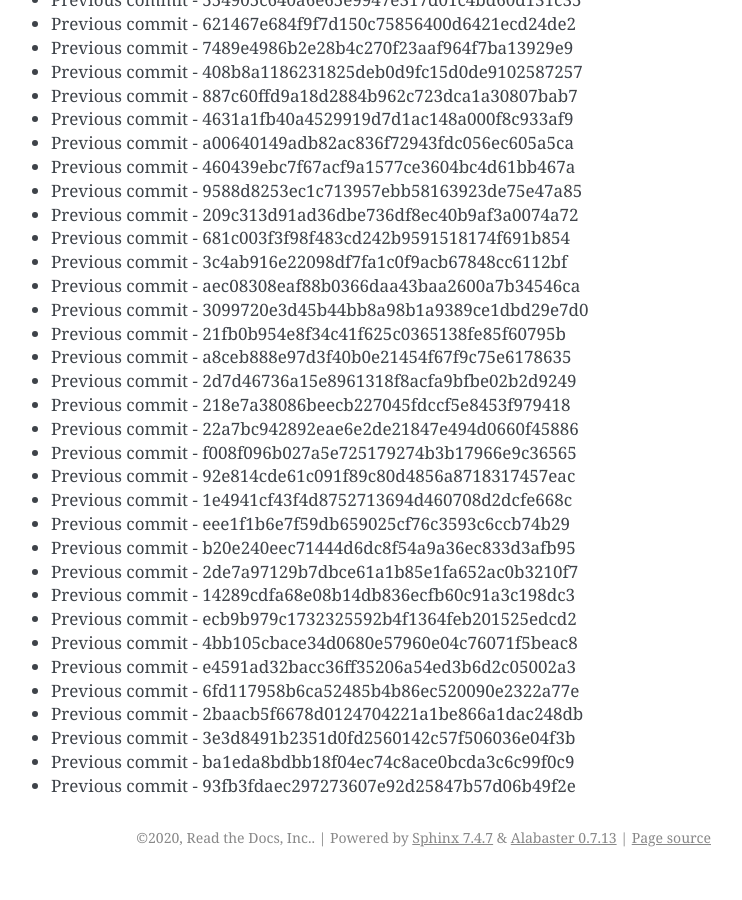
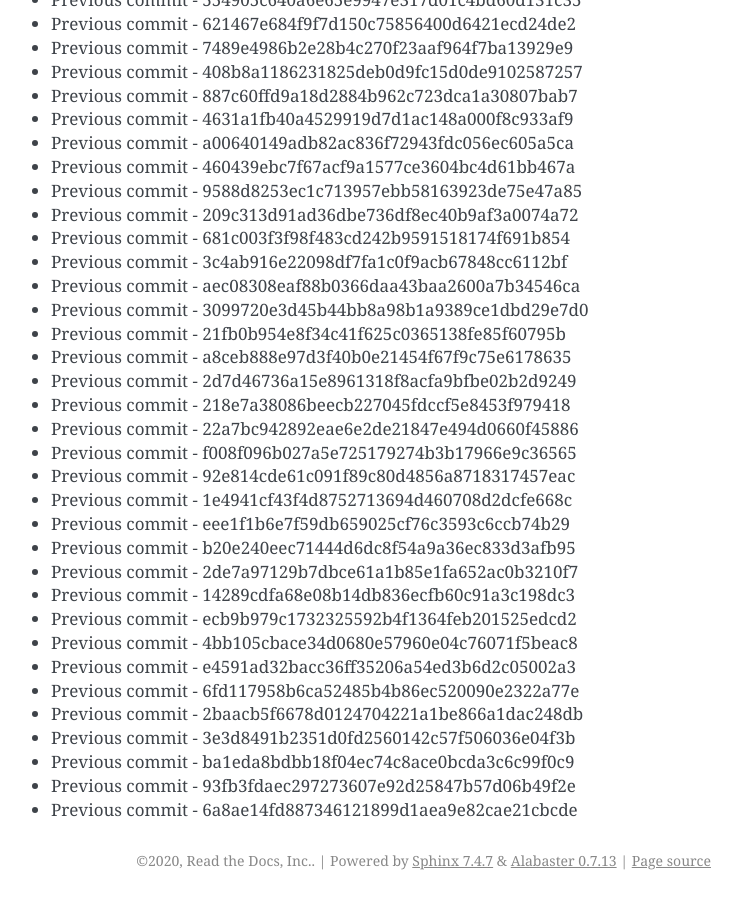
Before and after one commit to readthedocs/rtd-git-stresstest, a Sphinx documentation site: the page built from docs/updates.rst, in a window 1280 px wide and 900 px high, scrolled down 53151 px. Shown: the whole window, without its empty margins (399-1141 px from the left). Built offline with Sphinx 7.4.7, drawn with Linux system fonts in a browser that asks for light colours; before the commit the page ends 54028 px from its top, so only the background shows below that.

Commit message:
Generating commit from previous: 6a8ae14fd887346121899d1aea9e82cae21cbcde

```diff
--- a/docs/updates.rst
+++ b/docs/updates.rst
@@ -2265,3 +2265,4 @@ It can be tested for any performance characteristics.
 * Previous commit - 3e3d8491b2351d0fd2560142c57f506036e04f3b
 * Previous commit - ba1eda8bdbb18f04ec74c8ace0bcda3c6c99f0c9
 * Previous commit - 93fb3fdaec297273607e92d25847b57d06b49f2e
+* Previous commit - 6a8ae14fd887346121899d1aea9e82cae21cbcde
```
